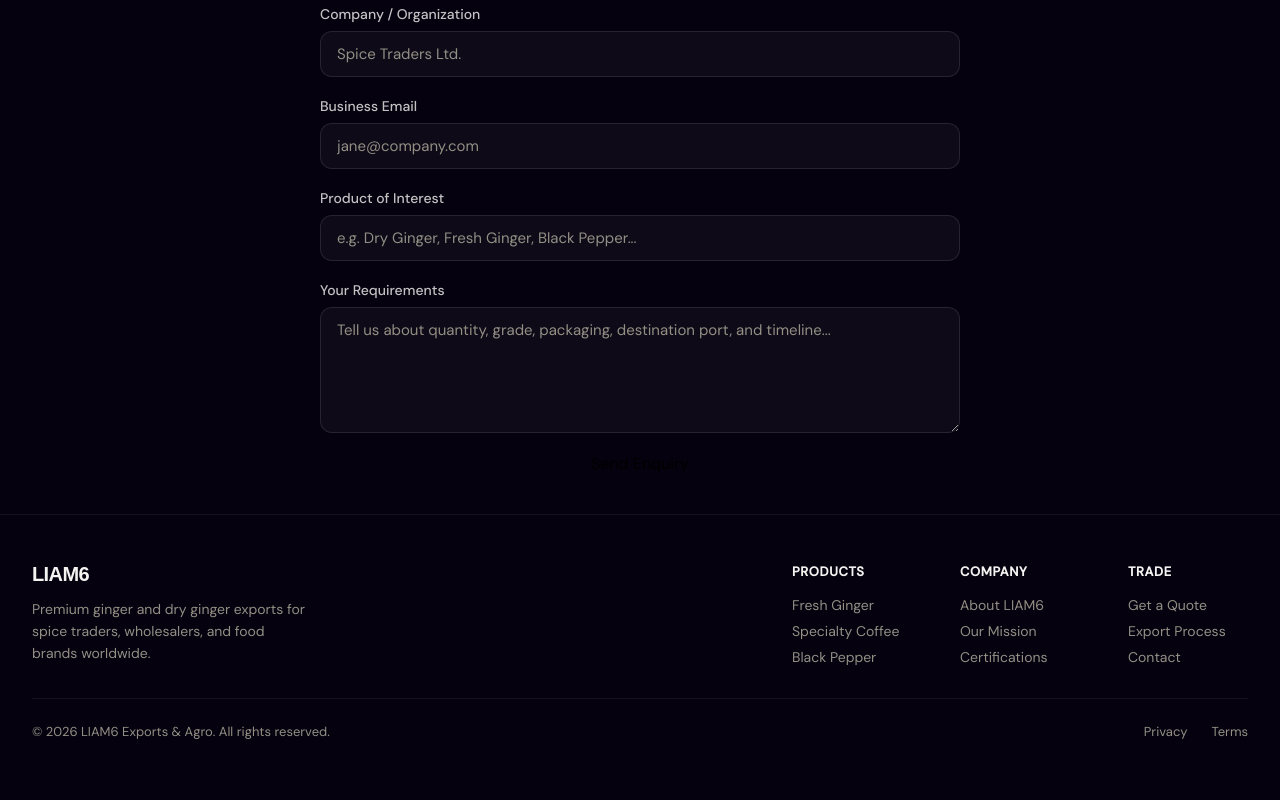
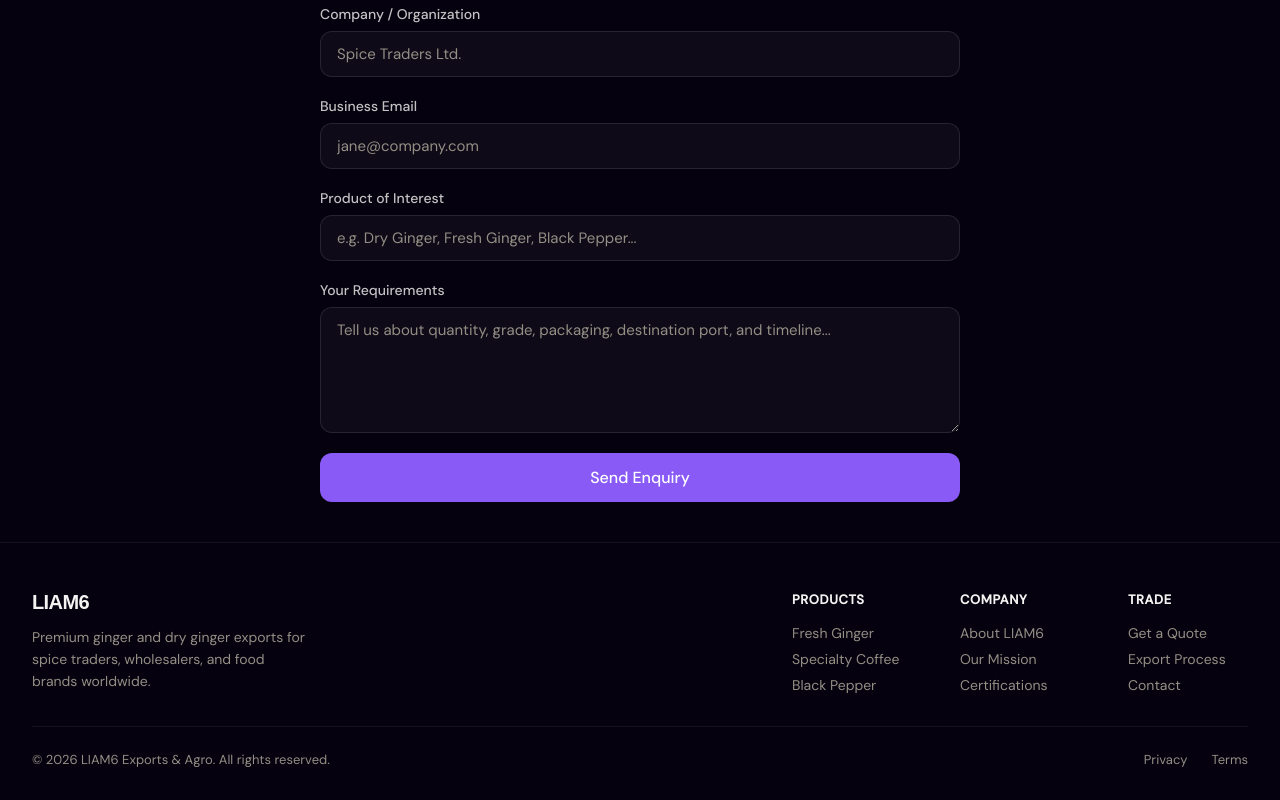
Before and after one commit to mithunurs17/startup-site, a React (Vite) app: page /contact in a window 1280 px wide. Shown: the part 460-1260 px from the top of the page. Before the commit the page ends 1232 px from the top, so only its background shows below. Built offline with nearby package versions, Linux system fonts and the light colour scheme; a web font is replaced by a local one.

Commit message:
conatact info

```diff
--- a/src/pages/Contact.tsx
+++ b/src/pages/Contact.tsx
@@ -20,7 +20,7 @@ export default function Contact() {
       <div className="section-intro centered">
         <span className="section-pill">Get in Touch</span>
         <h2>
-          Let's discuss your<br/>
+          Let's discuss your<br />
           <span>ginger requirements</span>
         </h2>
         <p>
@@ -50,7 +50,9 @@ export default function Contact() {
           Your Requirements
           <textarea value={form.message} onChange={(e) => updateForm('message', e.target.value)} placeholder="Tell us about quantity, grade, packaging, destination port, and timeline..." rows={5} required />
         </label>
-        <button type="submit" className="button button-primary button-lg">Send Enquiry</button>
+        <button type="submit" className="btn btn-primary" style={{ padding: '0.875rem 2rem', fontSize: '1rem', borderRadius: '0.75rem' }}>
+          Send Enquiry
+        </button>
         {status && <p className="form-status">{status}</p>}
       </form>
     </section>
```
